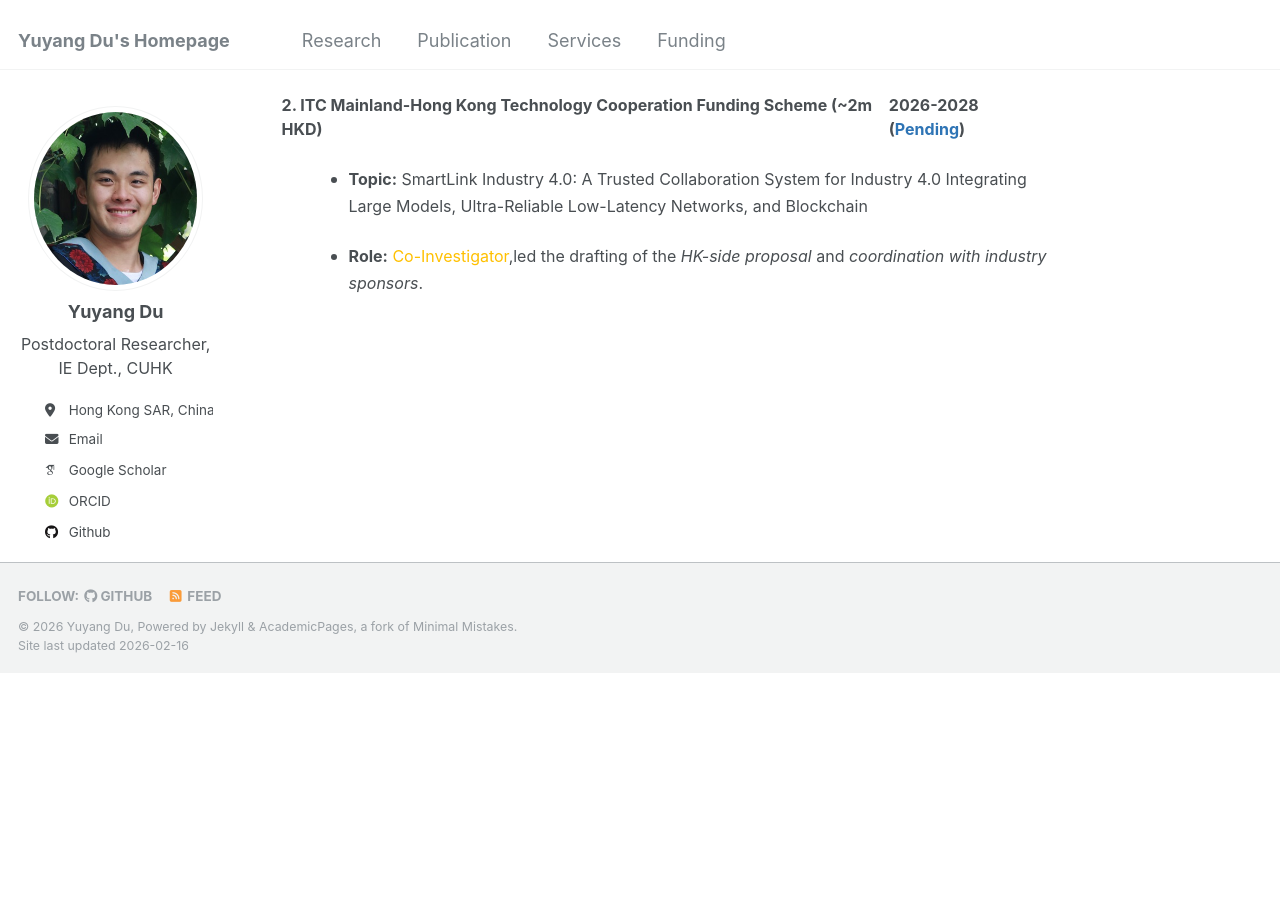
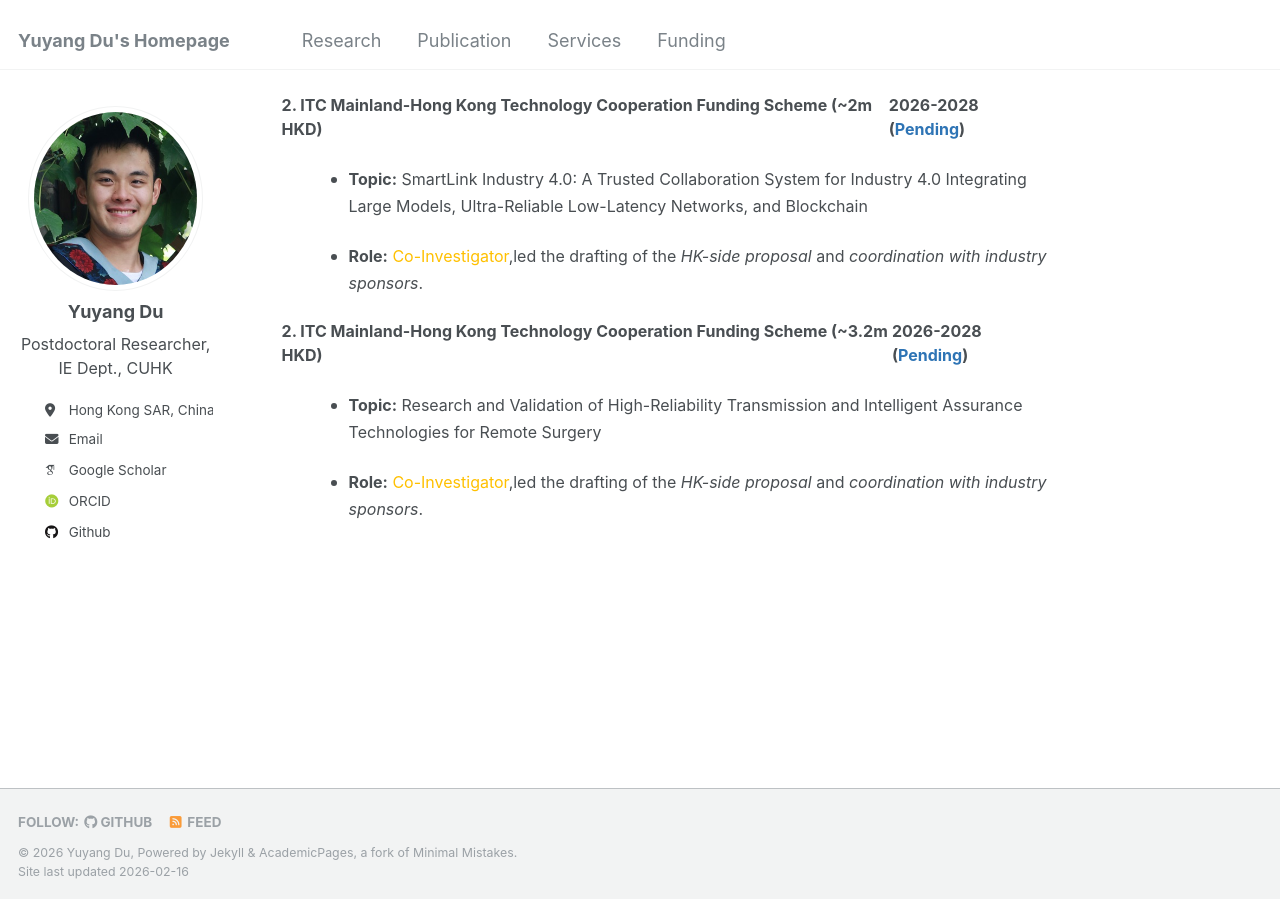
Before and after one commit to yuyangdu01/yuyangdu01.github.io, a Jekyll site: the page built from _pages/funding.md, in a window 1280 px wide and 900 px high, scrolled down 537 px. Built offline with Jekyll 4.4.1, drawn with Linux system fonts in a browser that asks for light colours; some web fonts are replaced; before the commit the page ends 1210 px from its top, so only the background shows below that.

Commit message:
Update funding.md

```diff
--- a/_pages/funding.md
+++ b/_pages/funding.md
@@ -34,6 +34,15 @@ Approved/Pending
   <font size=3><b>2026-2028 (<span style="color: #2e74b5;">Pending</span>)</b></font>
 </li>
 <ul style="margin-left: 1.5em;">
-  <p style="text-align: justify;"><font size=3><li><b>Topic:</b>  SmartLink Industry 4.0: A Trusted Collaboration System for Industry 4.0 Integrating Large Models, Ultra-Reliable Low-Latency Networks, and Blockchain</li></font></p>
+  <p style="text-align: justify;"><font size=3><li><b>Topic:</b> SmartLink Industry 4.0: A Trusted Collaboration System for Industry 4.0 Integrating Large Models, Ultra-Reliable Low-Latency Networks, and Blockchain</li></font></p>
   <p style="text-align: justify;"><font size=3><li><b>Role:</b> <span style="color: #ffc000;">Co-Investigator</span>,led the drafting of the <i>HK-side proposal</i> and <i>coordination with industry sponsors</i>.</li></font></p>
 </ul>
+
+<li style="display: flex; justify-content: space-between; align-items: center; list-style-type: none; margin-bottom: 0.5em;">
+  <font size=3><b>2.	ITC Mainland-Hong Kong Technology Cooperation Funding Scheme (~3.2m HKD)</b></font>
+  <font size=3><b>2026-2028 (<span style="color: #2e74b5;">Pending</span>)</b></font>
+</li>
+<ul style="margin-left: 1.5em;">
+  <p style="text-align: justify;"><font size=3><li><b>Topic:</b> Research and Validation of High-Reliability Transmission and Intelligent Assurance Technologies for Remote Surgery</li></font></p>
+  <p style="text-align: justify;"><font size=3><li><b>Role:</b> <span style="color: #ffc000;">Co-Investigator</span>,led the drafting of the <i>HK-side proposal</i> and <i>coordination with industry sponsors</i>.</li></font></p>
+</ul>
```
